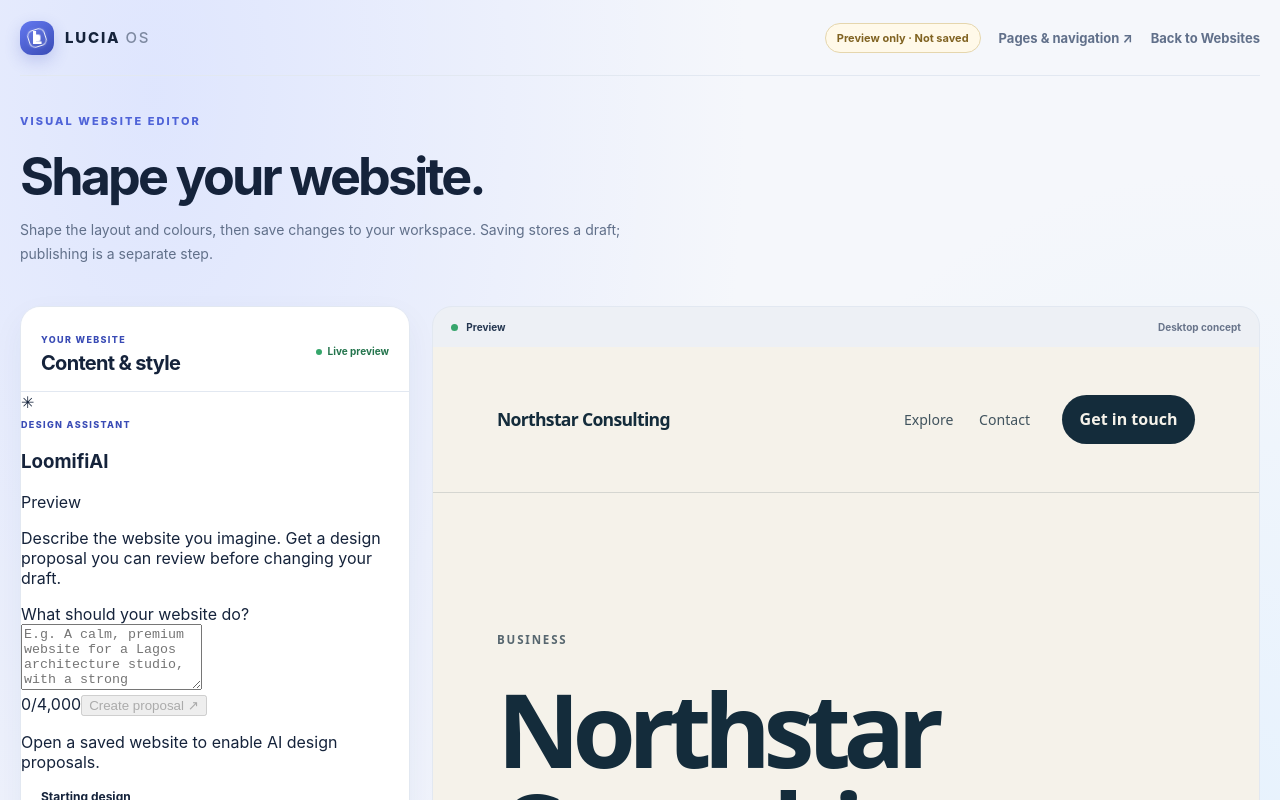
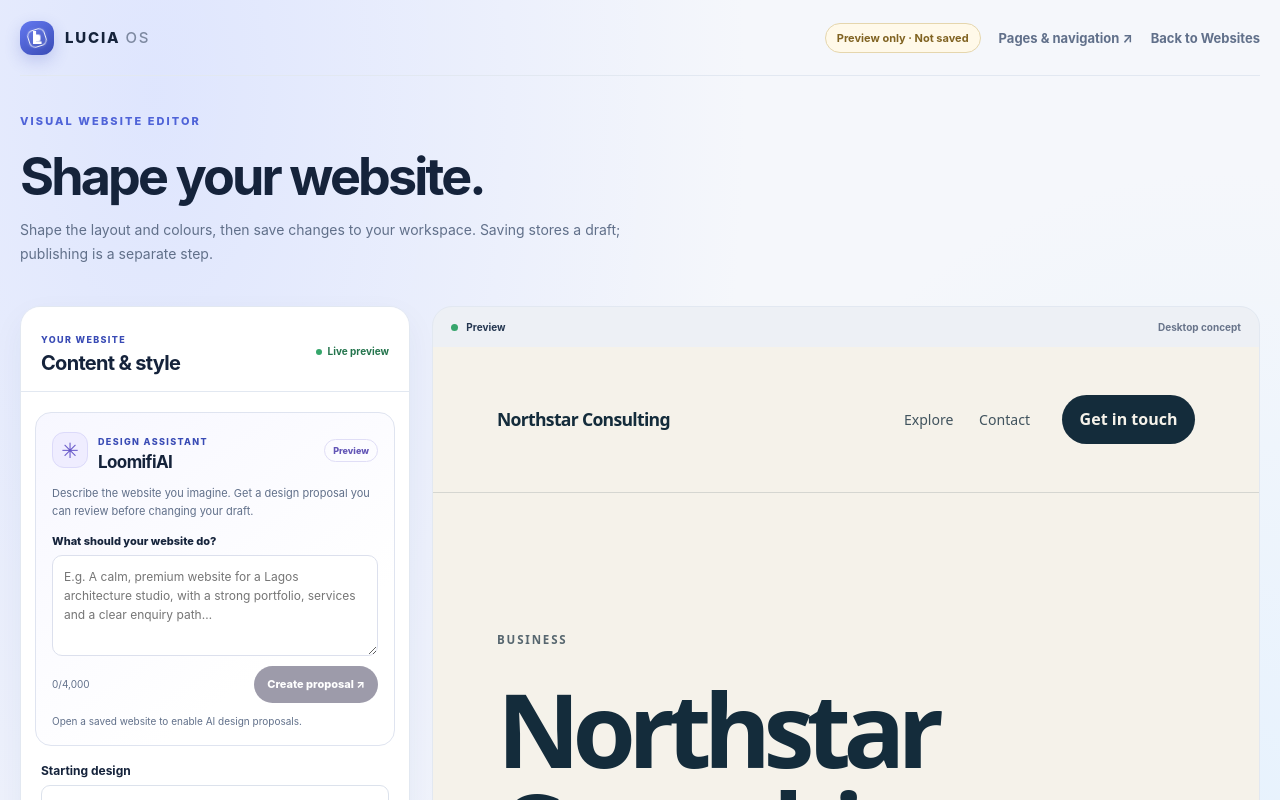
Before and after one commit to trendorafindsinc-jpg/lucia-os, a Next.js app: page /editor in a window 1280 px wide. Shown: the top 800 px of the page. Built offline with nearby package versions, Linux system fonts and the light colour scheme.

Commit message:
style: polish LoomifiAI proposal and review UI

```diff
--- a/src/app/editor/editor.css
+++ b/src/app/editor/editor.css
@@ -70,3 +70,31 @@
 .editor-page-footer { display:flex; justify-content:space-between; gap:12px; padding:20px 0 30px; color:var(--color-muted); font-size:10px; }
 @media(max-width:980px) { .editor-workspace { grid-template-columns:minmax(280px,340px) minmax(0,1fr); gap:14px; } .editor-panel { position:static; max-height:none; } .preview-site-nav nav { display:none; } }
 @media(max-width:700px) { .editor-page { width:calc(100% - 24px); } .editor-topbar { min-height:66px; } .editor-unsaved { display:none; } .editor-heading { padding:30px 0 20px; } .editor-workspace { grid-template-columns:1fr; } .editor-preview-wrap { grid-row:1; } .editor-panel { grid-row:2; } .editor-preview { margin:0 7px 7px; } .preview-hero { min-height:260px; } .preview-hero-art { width:50%; right:-16%; bottom:-20%; } .editor-page-footer { flex-direction:column; gap:6px; } }
+
+
+/* LoomifiAI — integrated, calm, responsive proposal workflow */
+.loomifi-card { margin:20px 14px 4px; padding:16px; border:1px solid #dfe4f0; border-radius:16px; background:linear-gradient(145deg,#f7f7ff 0%,#fff 72%); }
+.loomifi-card-top { display:flex; align-items:center; gap:10px; }
+.loomifi-spark { display:grid; place-items:center; width:36px; height:36px; flex:0 0 36px; border:1px solid #dcdafa; border-radius:12px; background:#efedff; color:#6556c8; font-size:21px; }
+.loomifi-card-top h3 { margin:3px 0 0; font-size:17px; letter-spacing:-.035em; }
+.loomifi-beta { margin-left:auto; border:1px solid #e0def6; border-radius:999px; padding:5px 8px; color:#6255b6; font-size:9px; font-weight:800; }
+.loomifi-card > p { margin:12px 0 14px; color:var(--color-muted); font-size:11px; line-height:1.65; }
+.loomifi-brief-label { display:block; margin-bottom:7px; color:var(--color-ink); font-size:11px; font-weight:800; }
+.loomifi-card textarea { display:block; width:100%; min-height:96px; resize:vertical; border:1px solid #dce0ed; border-radius:10px; padding:11px; outline:none; background:#fff; color:var(--color-ink); font:inherit; font-size:12px; line-height:1.6; }
+.loomifi-card textarea:focus { border-color:#8b80e4; box-shadow:0 0 0 3px #8174d51c; }
+.loomifi-card-footer { display:flex; align-items:center; justify-content:space-between; gap:10px; margin-top:10px; color:var(--color-muted); font-size:10px; }
+.loomifi-generate { min-height:37px; border:0; border-radius:999px; padding:0 13px; background:#282344; color:white; font:inherit; font-size:11px; font-weight:800; cursor:pointer; }
+.loomifi-generate:disabled { opacity:.45; cursor:not-allowed; }
+.loomifi-card .loomifi-helper { margin:10px 0 0; font-size:10px; }
+.loomifi-card .loomifi-error { margin:10px 0 0; border-radius:9px; padding:9px; background:#fff0ef; color:#9c302b; font-size:11px; }
+.loomifi-proposal-review { margin:12px; overflow:hidden; border:1px solid #dcd9f6; border-radius:15px; background:#fff; box-shadow:0 8px 28px #332c6b0b; }
+.loomifi-review-heading { display:flex; justify-content:space-between; gap:14px; align-items:flex-start; padding:18px; background:linear-gradient(120deg,#f5f3ff,#fff); }
+.loomifi-review-heading h2 { margin:5px 0 3px; font-size:clamp(18px,3vw,26px); letter-spacing:-.045em; overflow-wrap:anywhere; }
+.loomifi-review-heading p { margin:0; color:var(--color-muted); font-size:11px; }
+.loomifi-dismiss { width:32px; height:32px; flex:0 0 32px; border:1px solid #e2def7; border-radius:50%; background:#fff; color:#514a75; font-size:22px; cursor:pointer; }
+.loomifi-proposal-canvas { max-height:760px; overflow:auto; padding:10px; background:#eef0f6; }
+.loomifi-proposal-canvas .loom-site { min-height:400px; }
+.loomifi-review-actions { display:flex; align-items:center; justify-content:space-between; gap:12px; padding:14px 16px; border-top:1px solid var(--color-line); }
+.loomifi-review-actions > span { max-width:360px; color:var(--color-muted); font-size:10px; line-height:1.5; }
+.loomifi-review-actions .editor-done { min-height:38px; flex:0 0 auto; border-radius:999px; padding:0 15px; cursor:pointer; }
+@media(max-width:700px) { .loomifi-card { margin:16px 10px 4px; padding:14px; } .loomifi-proposal-review { margin:8px; } .loomifi-review-actions { align-items:stretch; flex-direction:column; } .loomifi-review-actions .editor-done { min-height:42px; } .loomifi-proposal-canvas { padding:5px; } }
```
